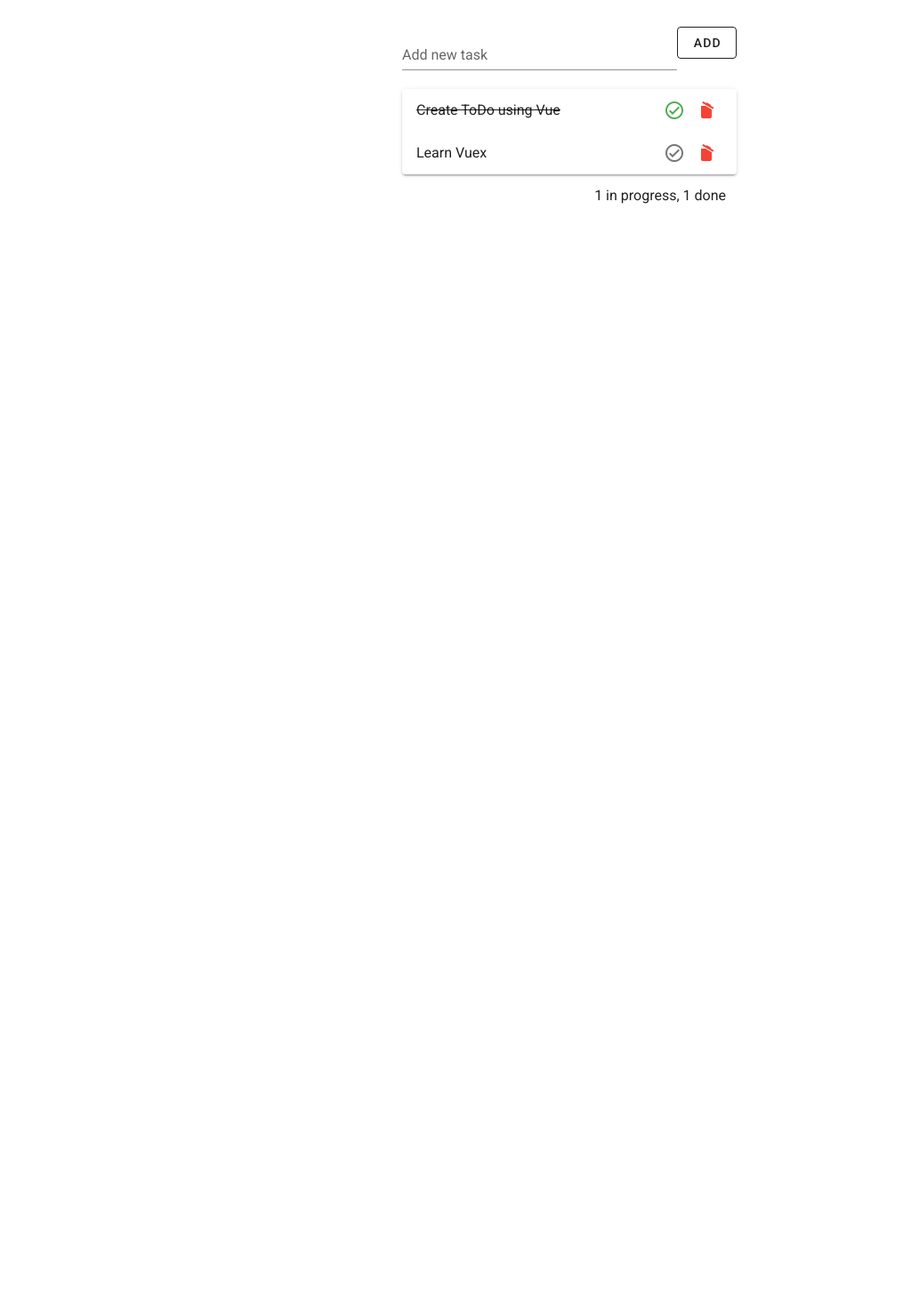
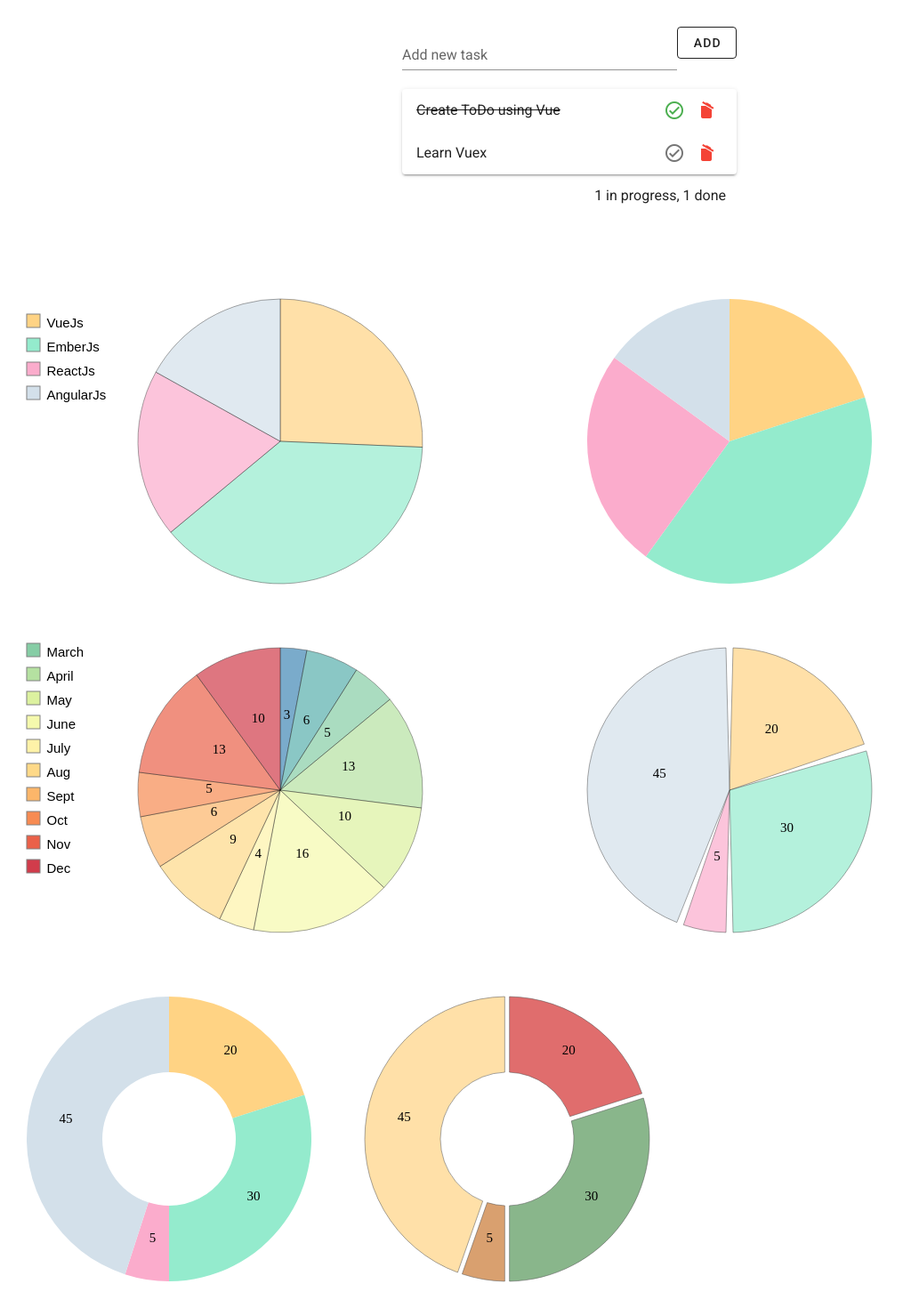
Before and after one commit to RoxyOksy/vue-todo, a Vue app: page / in a window 1280 px wide. Shown: the part 32-1502 px from the top of the page at 89% size, without its empty margins (0-1015 px from the left). Before the commit the page ends 800 px from the top, so only its background shows below. Built offline with nearby package versions, Linux system fonts and the light colour scheme.

Commit message:
d3 pie chart demo

```diff
--- a/package.json
+++ b/package.json
@@ -8,9 +8,13 @@
     "lint": "vue-cli-service lint"
   },
   "dependencies": {
+    "@types/d3": "^6.3.0",
     "@web-types/vuetify": "^2.0.15-1",
+    "chart.js": "^3.1.0",
+    "d3": "^6.7.0",
     "uuid": "^8.3.1",
     "vue": "^2.6.11",
+    "vue-chartjs": "^3.5.1",
     "vue-class-component": "^7.2.6",
     "vue-property-decorator": "^9.0.2",
     "vuetify": "^2.2.11",
--- a/src/App.vue
+++ b/src/App.vue
@@ -5,6 +5,105 @@
           <todoList />
           <info />
       </v-container>
+      <v-row>
+          <d3-pie-chart
+              show-borders
+              with-legend
+              :width="600"
+              :height="350"
+              :margin="15"
+              :chartData="[
+      { name: 'VueJs', value: 20.70 },
+      { name: 'EmberJs', value: 30.92 },
+      { name: 'ReactJs', value: 15.42 },
+      { name: 'AngularJs', value: 13.65 },
+    ]"
+              :colors="['#ffd384', '#94ebcd', '#fbaccc', '#d3e0ea']"
+          />
+          <d3-pie-chart
+              :chartData="[
+      { name: 'January', value: 20 },
+      { name: 'February', value: 40 },
+      { name: 'March', value: 25 },
+      { name: 'April', value: 15 },
+    ]"
+              :width="350"
+              :height="350"
+              :margin="15"
+              :colors="['#ffd384', '#94ebcd', '#fbaccc', '#d3e0ea']"
+          />
+      </v-row>
+      <v-row>
+          <d3-pie-chart
+              show-labels
+              show-borders
+              with-legend
+              :width="600"
+              :height="350"
+              :margin="15"
+              :chartData="[
+      { name: 'Jan', value: 3 },
+      { name: 'Feb', value: 6 },
+      { name: 'March', value: 5 },
+      { name: 'April', value: 13 },
+      { name: 'May', value: 10 },
+      { name: 'June', value: 16 },
+      { name: 'July', value: 4 },
+      { name: 'Aug', value: 9 },
+      { name: 'Sept', value: 6 },
+      { name: 'Oct', value: 5 },
+      { name: 'Nov', value: 13 },
+      { name: 'Dec', value: 10 },
+    ]"
+          />
+          <d3-pie-chart
+              show-labels
+              show-borders
+              :width="350"
+              :height="350"
+              :margin="15"
+              :chartData="[
+      { name: 'January', value: 20 },
+      { name: 'February', value: 30 },
+      { name: 'March', value: 5 },
+      { name: 'April', value: 45 },
+    ]"
+              :pad-angle="0.05"
+              :colors="['#ffd384', '#94ebcd', '#fbaccc', '#d3e0ea']"
+          />
+      </v-row>
+      <v-row>
+          <d3-pie-chart
+              :show-labels="true"
+              :width="350"
+              :height="350"
+              :margin="15"
+              :chartData="[
+      { name: 'January', value: 20 },
+      { name: 'February', value: 30 },
+      { name: 'March', value: 5 },
+      { name: 'April', value: 45 },
+    ]"
+              :donut-radius="75"
+              :colors="['#ffd384', '#94ebcd', '#fbaccc', '#d3e0ea']"
+          />
+          <d3-pie-chart
+              show-borders
+              show-labels
+              :width="350"
+              :height="350"
+              :margin="15"
+              :chartData="[
+      { name: 'January', value: 20 },
+      { name: 'February', value: 30 },
+      { name: 'March', value: 5 },
+      { name: 'April', value: 45 },
+    ]"
+              :donut-radius="75"
+              :pad-angle="0.03"
+              :colors="['#D32F2F', '#58975B', '#C97833', '#ffd384']"
+          />
+      </v-row>
   </v-app>
 </template>
 
@@ -14,9 +113,13 @@ import { Component, Vue } from 'vue-property-decorator'
 import todoList from '@/components/TodoList.vue'
 import addTask from '@/components/AddTask.vue'
 import info from '@/components/Info.vue'
+import pieChart from '@/components/PieChart.vue'
+import D3PieChart from '@/components/D3PieChart.vue'
 
 @Component({
   components: {
+    D3PieChart,
+    pieChart,
     todoList,
     addTask,
     info
--- /dev/null
+++ b/src/components/D3PieChart.vue
@@ -0,0 +1,187 @@
+<template>
+    <svg class="plot"
+         ref="plot"
+         :style="{ height, width, margin }"
+    ></svg>
+</template>
+
+<script lang="ts">
+import * as d3 from 'd3'
+import {
+  Component, Prop, Vue, Watch
+} from 'vue-property-decorator'
+import { ChartData } from './types'
+
+@Component({
+  name: 'd3-pie-chart'
+})
+export default class D3PieChart extends Vue {
+    @Prop({ default: [] }) chartData!: ChartData[];
+
+    @Prop({ default: [], required: false }) colors!: string[];
+
+    @Prop({ default: 200 }) width!: number;
+
+    @Prop({ default: 200 }) height!: number;
+
+    @Prop({ default: 20 }) margin!: number;
+
+    @Prop({ default: 0 }) donutRadius!: number;
+
+    @Prop({ type: Boolean }) showLabels!: boolean;
+
+    @Prop({ type: Boolean }) showBorders!: boolean;
+
+    @Prop({ type: Boolean }) withLegend!: boolean;
+
+    @Prop({ default: null }) padAngle!: number;
+
+    radius = Math.min(this.width, this.height) / 2 - this.margin;
+
+    svg: any;
+
+    pie: any;
+
+    ordScale: any;
+
+    arc: any;
+
+    path: any;
+
+    label: any;
+
+    colorSeq: any;
+
+    legend: any;
+
+    labelHeight = 15;
+
+    legendSpacing = 4;
+
+    legendColor: any;
+
+    @Watch('chartData')
+    updatePie (): void {
+      d3.selectAll('g').remove()
+
+      this.initPieChat()
+    }
+
+    get chartColors () {
+      return this.colors
+    }
+
+    get interpolateColors () {
+      return d3.scaleOrdinal()
+        .domain(this.chartData.map((d) => d.name))
+        .range(d3.quantize((t: number) => d3.interpolateSpectral(t * 0.8 + 0.1), this.chartData.length).reverse())
+    }
+
+    drawPie () {
+      this.ordScale = d3.scaleOrdinal()
+        .range(this.colors)
+
+      this.pie = d3.pie()
+        .value((d: any) => d.value)
+        .sort(null)
+        .padAngle(this.padAngle) // space between sections
+
+      this.arc = this.svg.selectAll('arc')
+        .data(this.pie(this.chartData))
+        .enter()
+
+      this.path = d3.arc()
+        .outerRadius(this.radius)
+        .innerRadius(this.donutRadius) // donat radius
+
+      // background
+      this.arc.append('path')
+        .attr('d', this.path)
+        .attr('fill', (d: { data: ChartData }, index: number) => (this.colors.length ? this.ordScale(d.data.name) : this.interpolateColors(index.toString())))
+
+      // borders
+      if (this.showBorders) {
+        this.arc.selectAll('path')
+          .attr('stroke', 'black')
+          .style('stroke-width', '0.5px')
+          .style('opacity', 0.7)
+      }
+
+      // labels
+      if (this.showLabels) {
+        this.label = d3.arc()
+          .outerRadius(this.radius)
+          .innerRadius(this.donutRadius)
+
+        // this.arc.append('text')
+        //   .attr('transform', (d) => `translate(${this.label.centroid(d)})`)
+        //   .text((d) => d.data.name)
+        //   .style('font-family', 'Roboto-Regular')
+        //   .style('font-size', 13)
+        //   .style('text-anchor', 'middle');
+
+        this.arc.append('text')
+          .attr('transform', (d: { data: ChartData }) => `translate(${this.label.centroid(d)})`)
+          .text((d: { data: ChartData }) => d.data.value)
+          .style('font-family', 'Roboto-Regular')
+          .style('font-size', 15)
+          .style('text-anchor', 'middle')
+      }
+    }
+
+    drawLegend () {
+      this.legend = d3.select(this.$refs.plot as any)
+        .append('g')
+        .attr('transform', (data: any, index: number) => {
+          const height = this.labelHeight + this.legendSpacing
+          const offset = (height * this.chartData.length) / 2
+          const y = index * height - offset + 70
+
+          return `translate(${this.labelHeight},${y})`
+        })
+
+      this.legend
+        .selectAll(null)
+        .data(this.chartData)
+        .enter()
+        .append('rect')
+        .attr('y', (d: ChartData, index: number) => this.labelHeight * index * 1.8)
+        .attr('width', this.labelHeight)
+        .attr('height', this.labelHeight)
+        .attr('fill', (d: ChartData, index: number) => (this.colors[index] || this.interpolateColors(index.toString())))
+        .attr('stroke', 'grey')
+        .style('stroke-width', '1px')
+
+      this.legend
+        .selectAll(null)
+        .data(this.chartData)
+        .enter()
+        .append('text')
+        .text((d: ChartData) => d.name)
+        .attr('x', this.labelHeight * 1.5)
+        .attr('y', (d: ChartData, index: number) => this.labelHeight * index * 1.8 + this.labelHeight)
+        .style('font-family', 'sans-serif')
+        .style('font-size', `${this.labelHeight}px`)
+    }
+
+    initPieChat () {
+      this.svg = d3.select(this.$refs.plot as any)
+        .append('g')
+        .attr('transform', `translate(${this.width / 2},${this.height / 2})`)
+
+      this.drawPie()
+
+      if (this.withLegend) {
+        this.drawLegend()
+      }
+    }
+
+    mounted () {
+      this.initPieChat()
+    }
+}
+</script>
+
+<style scoped lang="scss">
+
+</style>
--- /dev/null
+++ b/src/components/PieChart.vue
@@ -0,0 +1,87 @@
+<template>
+    <div>
+        <d3-pie-chart
+            show-labels
+            show-borders
+            with-legend
+            :donut-radius="75"
+            :width="width"
+            :height="height"
+            :margin="margin"
+            :pad-angle="0.03"
+            :chartData="chartData"
+            :colors="colors"
+        />
+        <v-btn @click="sss" class="btn-secondary">click</v-btn>
+    </div>
+</template>
+
+<script lang="ts">
+import { Component, Vue } from 'vue-property-decorator'
+import { ChartData } from './types'
+import D3PieChart from './D3PieChart.vue'
+
+@Component({
+  components: {
+    D3PieChart
+  }
+})
+export default class PieChartComponent extends Vue {
+    chartData: ChartData[] = [
+      {
+        name: 'VueJs',
+        value: 20.70
+      },
+      {
+        name: 'EmberJs',
+        value: 30.92
+      },
+      {
+        name: 'ReactJs',
+        value: 15.42
+      },
+      {
+        name: 'AngularJs',
+        value: 13.65
+      }
+    ];
+
+    colors = ['#ffd384', '#94ebcd', '#fbaccc', '#d3e0ea'];
+
+    width = 600
+
+    height = 400
+
+    margin = 15
+
+    sss () {
+      this.chartData = [
+        {
+          name: 'Jan',
+          value: 3
+        },
+        {
+          name: 'Feb',
+          value: 20
+        },
+        {
+          name: 'Mar',
+          value: 30
+        },
+        {
+          name: 'Apr',
+          value: 15
+        },
+        {
+          name: 'May',
+          value: 7
+        },
+        {
+          name: 'June',
+          value: 25
+        }
+      ]
+      this.colors = []
+    }
+}
+</script>
--- a/src/components/types.ts
+++ b/src/components/types.ts
@@ -3,3 +3,8 @@ export interface ITodo {
     title: string;
     done: boolean;
 }
+
+export interface ChartData {
+    name: string;
+    value: number;
+}
--- a/src/store/index.ts
+++ b/src/store/index.ts
@@ -49,7 +49,7 @@ const store: StoreOptions<IStore> = {
     }
   },
   getters: {
-    todos (state): ITodo[] {
+    todos (state: IStore): ITodo[] {
       return state.data
     }
   },
```
